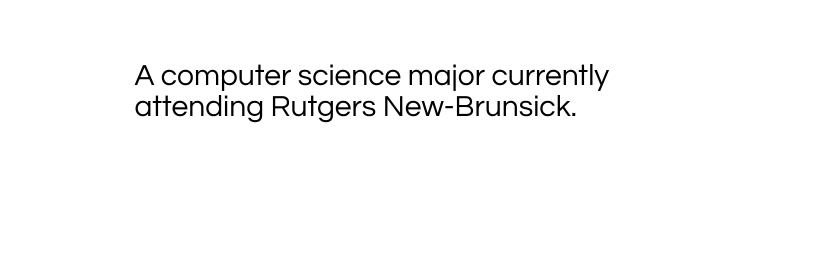
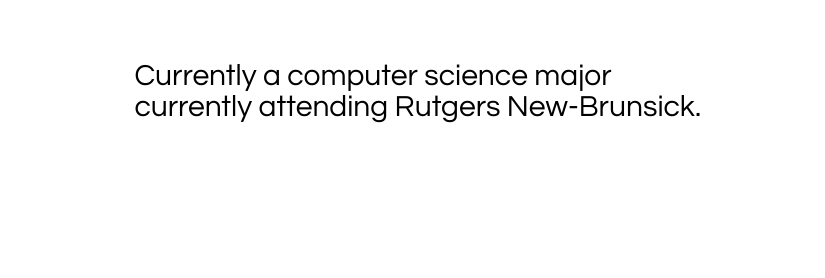
Before and after one commit to jeremyhu134/jeremydeveloper, a plain HTML site: page index.html in a window 1280 px wide. Shown: the part 153-431 px from the top of the page, 0-825 px from the left. Drawn offline with Linux system fonts and the light colour scheme; grey boxes are pictures that could not be loaded.

Commit message:
Add files via upload

```diff
--- a/index.html
+++ b/index.html
@@ -14,7 +14,7 @@
             <h1>Jeremy Hu</h1>
             <div class="mainDiv">
                 <p class="descriptionMain">
-                    A computer science major currently attending Rutgers New-Brunsick.
+                    Currently a computer science major currently attending Rutgers New-Brunsick.
                 </p>
             <img class="pfp" src="https://piskel-imgstore-b.appspot.com/img/0fa60580-2a41-11ee-a970-ffe7e69c6903.gif">
             </div>
```
